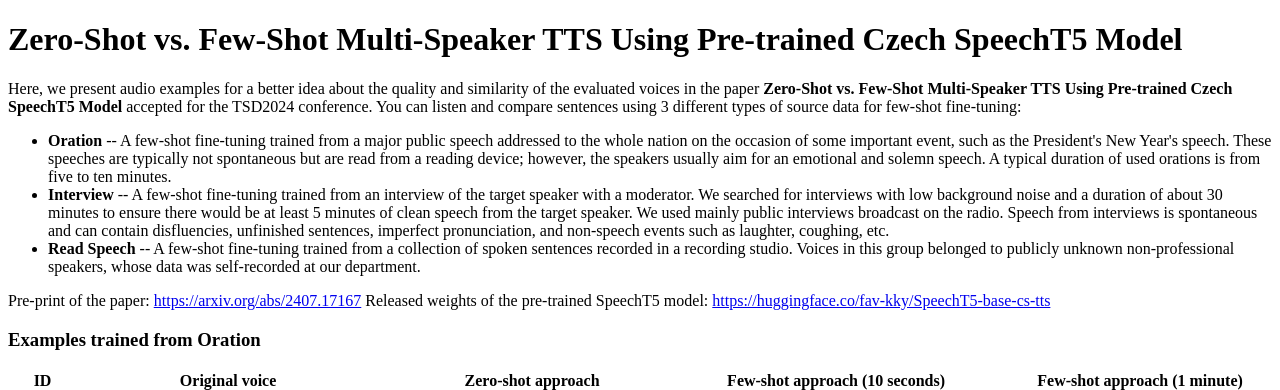
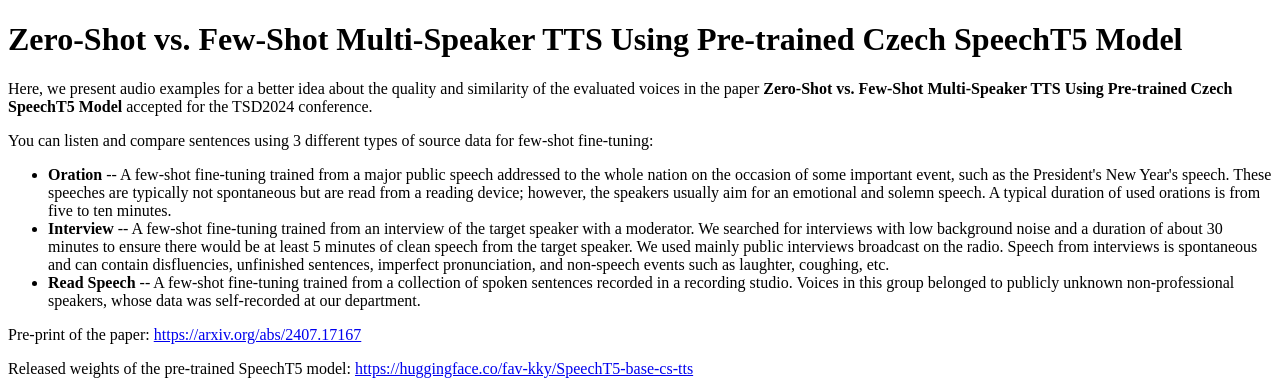
Before and after one commit to jalehecka/jalehecka.github.io, a plain HTML site: page TSD2024/index.html in a window 1280 px wide. Shown: the top 390 px of the page. Drawn offline with Linux system fonts and the light colour scheme.

Commit message:
Update index.html

```diff
--- a/TSD2024/index.html
+++ b/TSD2024/index.html
@@ -4,10 +4,9 @@
 
 <h1>Zero-Shot vs. Few-Shot Multi-Speaker TTS Using Pre-trained Czech SpeechT5 Model</h1>
 
-Here, we present audio examples for a better idea about the quality and similarity of the evaluated voices in the paper <b>Zero-Shot vs. Few-Shot Multi-Speaker TTS Using Pre-trained Czech SpeechT5 Model</b> accepted for the TSD2024 conference.
+<p>Here, we present audio examples for a better idea about the quality and similarity of the evaluated voices in the paper <b>Zero-Shot vs. Few-Shot Multi-Speaker TTS Using Pre-trained Czech SpeechT5 Model</b> accepted for the TSD2024 conference.</p>
 
-You can listen and compare sentences using 3 different types of source data for few-shot fine-tuning:
-
+<p>You can listen and compare sentences using 3 different types of source data for few-shot fine-tuning:
 <ul>
   <li>
     <b>Oration</b> -- A few-shot fine-tuning trained from a major public speech addressed to the whole nation on the occasion of some important event, such as the President's New Year's speech. These speeches are typically not spontaneous but are read from a reading device; however, the speakers usually aim for an emotional and solemn speech. A typical duration of used orations is from five to ten minutes.
@@ -19,10 +18,11 @@
     <b>Read Speech</b> -- A few-shot fine-tuning trained from a collection of spoken sentences recorded in a recording studio. Voices in this group belonged to publicly unknown non-professional speakers, whose data was self-recorded at our department.
   </li>
 </ul>
+</p>
 
-Pre-print of the paper: <a href="https://arxiv.org/abs/2407.17167">https://arxiv.org/abs/2407.17167</a>
+<p>Pre-print of the paper: <a href="https://arxiv.org/abs/2407.17167">https://arxiv.org/abs/2407.17167</a></p>
 
-Released weights of the pre-trained SpeechT5 model: <a href="https://huggingface.co/fav-kky/SpeechT5-base-cs-tts">https://huggingface.co/fav-kky/SpeechT5-base-cs-tts</a>
+<p>Released weights of the pre-trained SpeechT5 model: <a href="https://huggingface.co/fav-kky/SpeechT5-base-cs-tts">https://huggingface.co/fav-kky/SpeechT5-base-cs-tts</a></p>
 
 <h3>Examples trained from Oration</h3>
 
```
